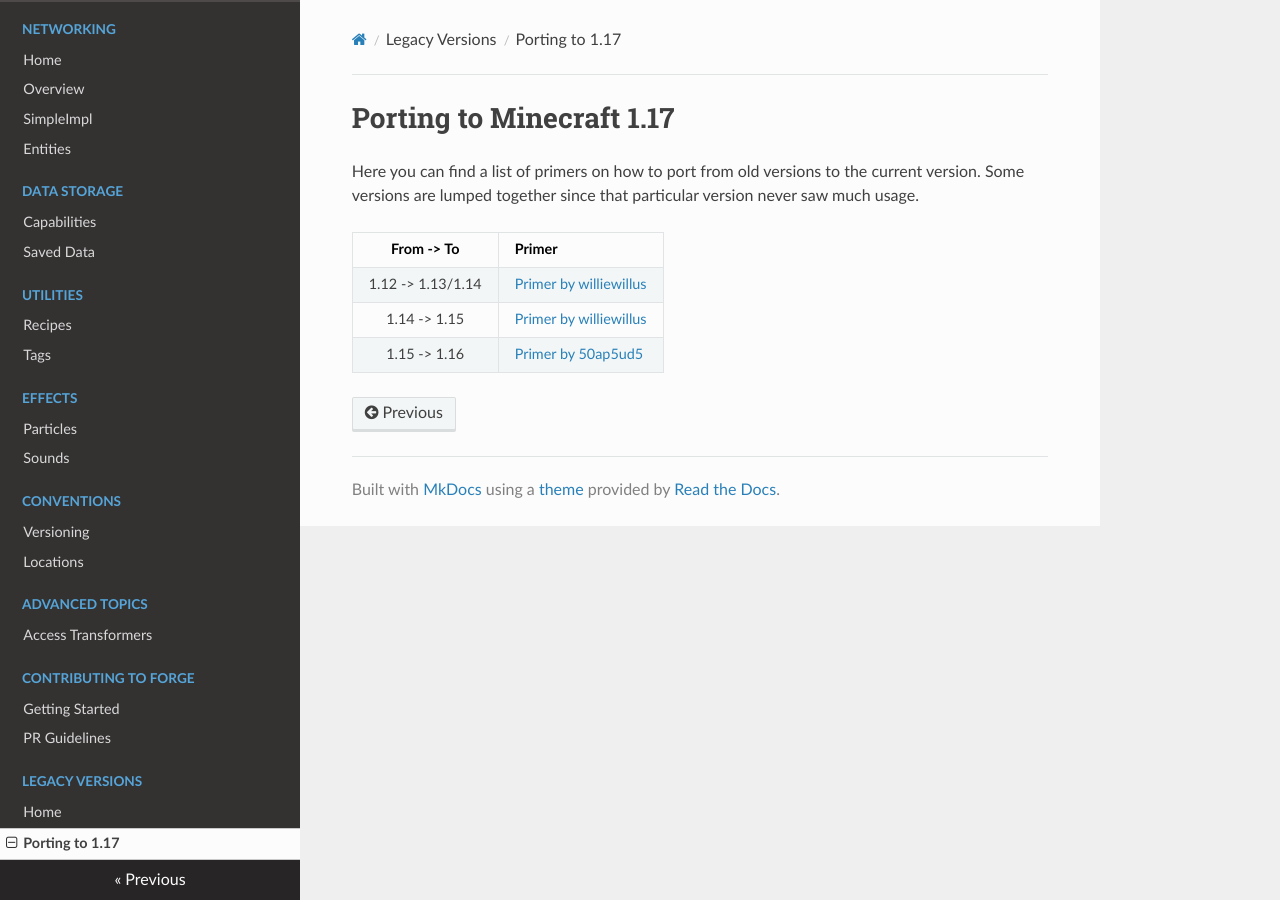
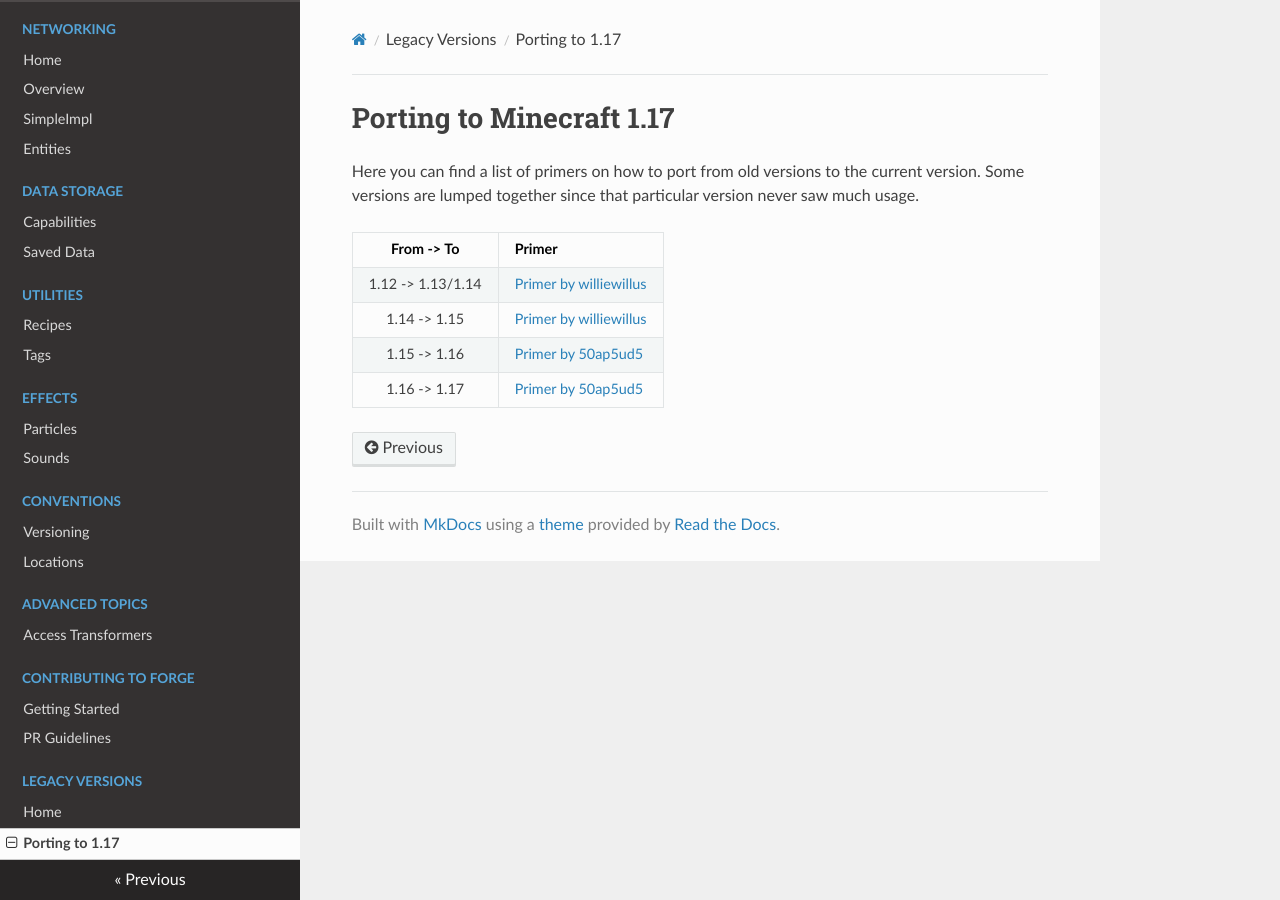
Before and after one commit to MinecraftForge/Documentation, an MkDocs documentation site: the page built from docs/legacy/porting.md, in a window 1280 px wide. Built offline with MkDocs 1.6.1, drawn with Linux system fonts in a browser that asks for light colours; nearby versions of some CDN libraries.

Commit message:
Add primer for 1.16 -> 1.17
Courtesy of 50ap5ud5

```diff
--- a/docs/legacy/porting.md
+++ b/docs/legacy/porting.md
@@ -8,7 +8,9 @@ Here you can find a list of primers on how to port from old versions to the curr
 | 1.12 -> 1.13/1.14 | [Primer by williewillus][112to114] |
 | 1.14 -> 1.15      | [Primer by williewillus][114to115] |
 | 1.15 -> 1.16      | [Primer by 50ap5ud5][115to116]     |
+| 1.16 -> 1.17      | [Primer by 50ap5ud5][116to117]     |
 
 [112to114]: https://gist.github.com/williewillus/353c872bcf1a6ace9921189f6100d09a
 [114to115]: https://gist.github.com/williewillus/30d7e3f775fe93c503bddf054ef3f93e
 [115to116]: https://gist.github.com/50ap5ud5/f4e70f0e8faeddcfde6b4b1df70f83b8
+[116to117]: https://gist.github.com/50ap5ud5/beebcf056cbdd3c922cc8993689428f4
```
